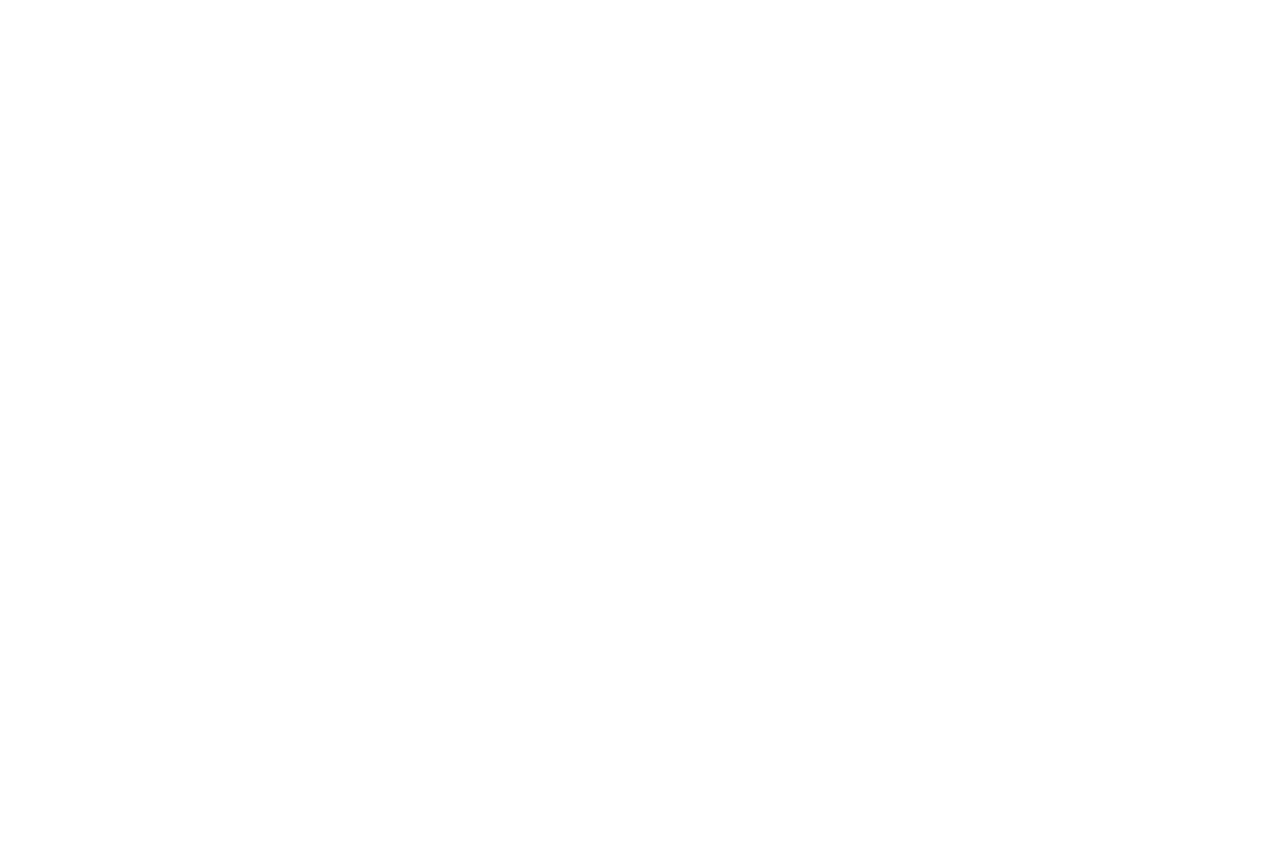
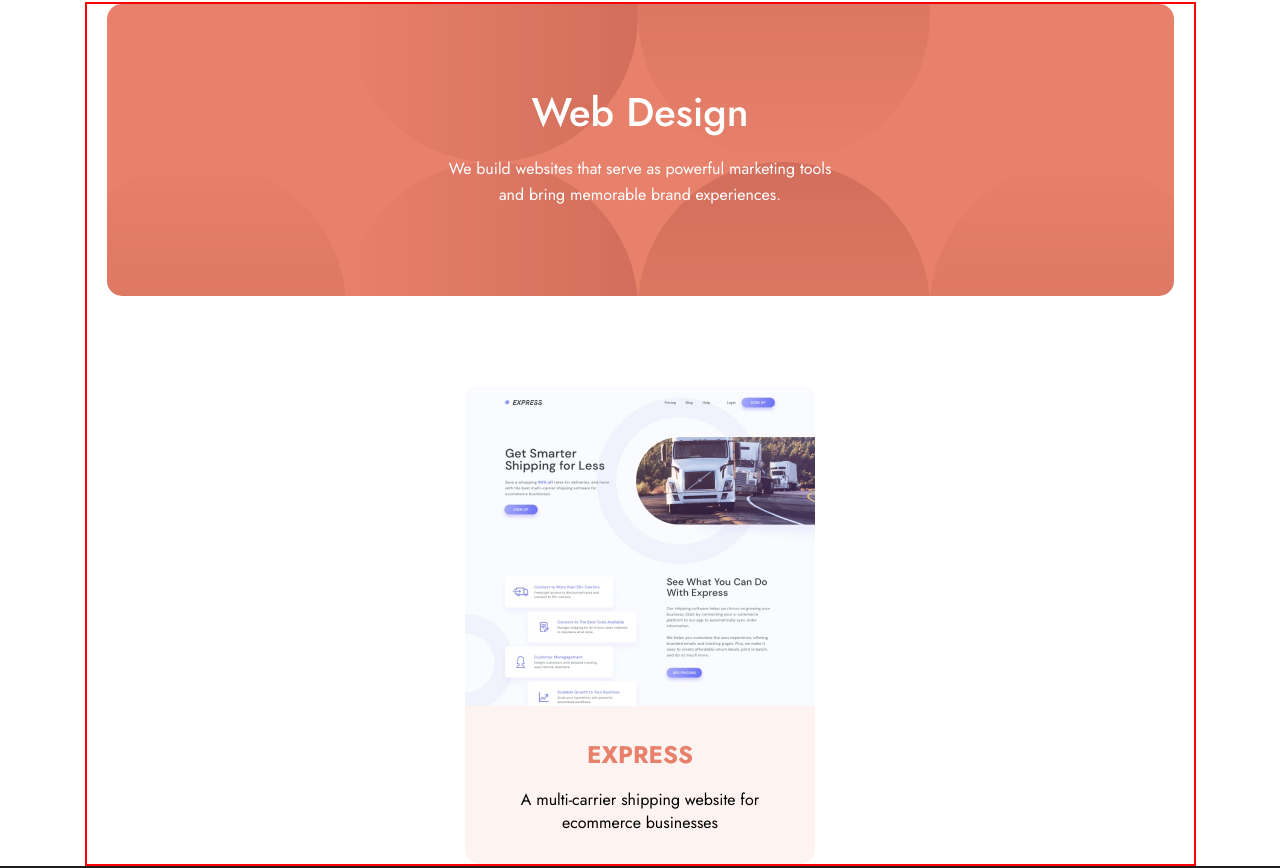
Before and after one commit to Chermann-KING/designo, a Next.js app: page /web-design in a window 1280 px wide. Shown: the part 153-1021 px from the top of the page. Before the commit the page ends 800 px from the top, so only its background shows below. Built offline with nearby package versions, Linux system fonts and the light colour scheme.

Commit message:
💄 Develop: Web-Design > Add <ServicesHead /> and <Article />

```diff
--- /dev/null
+++ b/src/components/layout/ServicesHead.tsx
@@ -0,0 +1,107 @@
+import styled from "styled-components";
+import Button from "../shared/Button";
+
+const ServicesHead = () => {
+  return (
+    <ContainerStyled>
+      <ContentStyled>
+        <h2>Web Design</h2>
+        <p>
+          We build websites that serve as powerful marketing tools and bring
+          memorable brand experiences.
+        </p>
+      </ContentStyled>
+    </ContainerStyled>
+  );
+};
+
+const ContainerStyled = styled.div`
+  margin-bottom: -70px;
+
+  background-color: #e7816b;
+  display: flex;
+  align-items: center;
+  justify-content: center;
+  width: 100%;
+  height: 292px;
+
+  background-image: url("/images/shared/desktop/bg-pattern-call-to-action.svg");
+  background-position: 823px 450px;
+
+  padding: 0 94px;
+  border-radius: 15px;
+
+  text-align: center;
+
+  // Styles pour les tablettes
+  @media (max-width: 768px) {
+    margin-bottom: -86px;
+
+    flex-direction: column;
+    justify-content: center;
+    gap: 32px;
+  }
+
+  // Styles pour les téléphones
+  @media (max-width: 480px) {
+    margin-bottom: -190px;
+
+    height: 379px;
+    padding: 0 25px;
+    background-position: 653px 480px;
+  }
+`;
+
+const ContentStyled = styled.div`
+  width: 730px;
+  height: 124px;
+  color: white;
+
+  display: flex;
+  flex-direction: column;
+  justify-content: center;
+  gap: 24px;
+  padding: 0 19%;
+
+  h2 {
+    font-size: 2.5rem;
+    font-weight: 500;
+    letter-spacing: 0;
+    line-height: 40px;
+  }
+
+  p {
+    line-height: 26px;
+  }
+
+  // Styles pour les tablettes
+  @media (max-width: 768px) {
+    margin-right: 0px;
+
+    text-align: center;
+    align-items: center;
+
+    h2 {
+      width: 335px;
+    }
+    p {
+      padding: 0 10px;
+    }
+  }
+
+  // Styles pour les téléphones
+  @media (max-width: 480px) {
+    width: 100%;
+    height: 163px;
+    h2 {
+      font-size: 2rem;
+      line-height: 36px;
+      width: 279px;
+    }
+    p {
+      padding: 0;
+    }
+  }
+`;
+
+export default ServicesHead;
--- /dev/null
+++ b/src/components/shared/Article.tsx
@@ -0,0 +1,64 @@
+import Image from "next/image";
+import styled from "styled-components";
+
+interface ArticleProps {
+  title: string;
+  description: string;
+  imageSrc: string;
+  imageAlt: string;
+}
+
+const Article: React.FC<ArticleProps> = ({
+  title,
+  description,
+  imageSrc,
+  imageAlt,
+}) => {
+  return (
+    <ArticleStyled>
+      <div className="article-image">
+        <Image src={imageSrc} alt={imageAlt} width={350} height={320} />
+      </div>
+      <div className="article-content">
+        <h2>{title}</h2>
+        <p>{description}</p>
+      </div>
+    </ArticleStyled>
+  );
+};
+
+const ArticleStyled = styled.article`
+  background-color: #fdf3f0;
+  width: 350px;
+  height: 478px;
+  border-radius: 15px;
+  overflow: hidden;
+
+  .article-image {
+    background-color: #9a9a9a;
+    width: 100%;
+    height: 320px;
+    /* img {
+        width: 100%;
+        height: 100%;
+      } */
+  }
+  .article-content {
+    margin: 0 auto;
+    width: 286px;
+    height: calc(478px - 320px);
+
+    display: flex;
+    flex-direction: column;
+    align-items: center;
+    justify-content: center;
+    gap: 16px;
+    text-align: center;
+
+    h2 {
+      color: #e7816b;
+    }
+  }
+`;
+
+export default Article;
--- a/src/pages/web-design.tsx
+++ b/src/pages/web-design.tsx
@@ -1,5 +1,82 @@
+import ServicesHead from "@/components/layout/ServicesHead";
+import Article from "@/components/shared/Article";
+import Footer from "@/components/shared/Footer";
+import Header from "@/components/shared/Header";
+import Image from "next/image";
 import React from "react";
+import styled from "styled-components";
 
 export default function WebDesign() {
-  return <h1>Web Design</h1>;
+  return (
+    <>
+      <Header />
+      <MainStyled>
+        <ServicesHead />
+
+        <ArticlesStyled>
+          <Article
+            imageAlt="Photo article Express"
+            imageSrc="/images/web-design/desktop/image-express.jpg"
+            title="EXPRESS"
+            description="A multi-carrier shipping website for ecommerce businesses"
+          />
+        </ArticlesStyled>
+      </MainStyled>
+      <Footer />
+    </>
+  );
 }
+const MainStyled = styled.main`
+  border: 2px solid red;
+
+  max-width: 1111px;
+
+  display: flex;
+  flex-direction: column;
+  align-items: center;
+  row-gap: 160px;
+  padding: 0 20px;
+
+  margin: 0 auto;
+  margin-top: 67px;
+
+  // Styles pour les tablettes
+  @media (max-width: 768px) {
+    row-gap: 120px;
+  }
+`;
+const ArticlesStyled = styled.article`
+  .article {
+    background-color: #fdf3f0;
+    width: 350px;
+    height: 478px;
+    border-radius: 15px;
+    overflow: hidden;
+
+    .article-image {
+      background-color: #e4e00a;
+      width: 100%;
+      height: 320px;
+      /* img {
+        width: 100%;
+        height: 100%;
+      } */
+    }
+    .article-content {
+      margin: 0 auto;
+      width: 286px;
+      height: calc(478px - 320px);
+
+      display: flex;
+      flex-direction: column;
+      align-items: center;
+      justify-content: center;
+      gap: 16px;
+      text-align: center;
+
+      h2 {
+        color: #e7816b;
+      }
+    }
+  }
+`;
```
